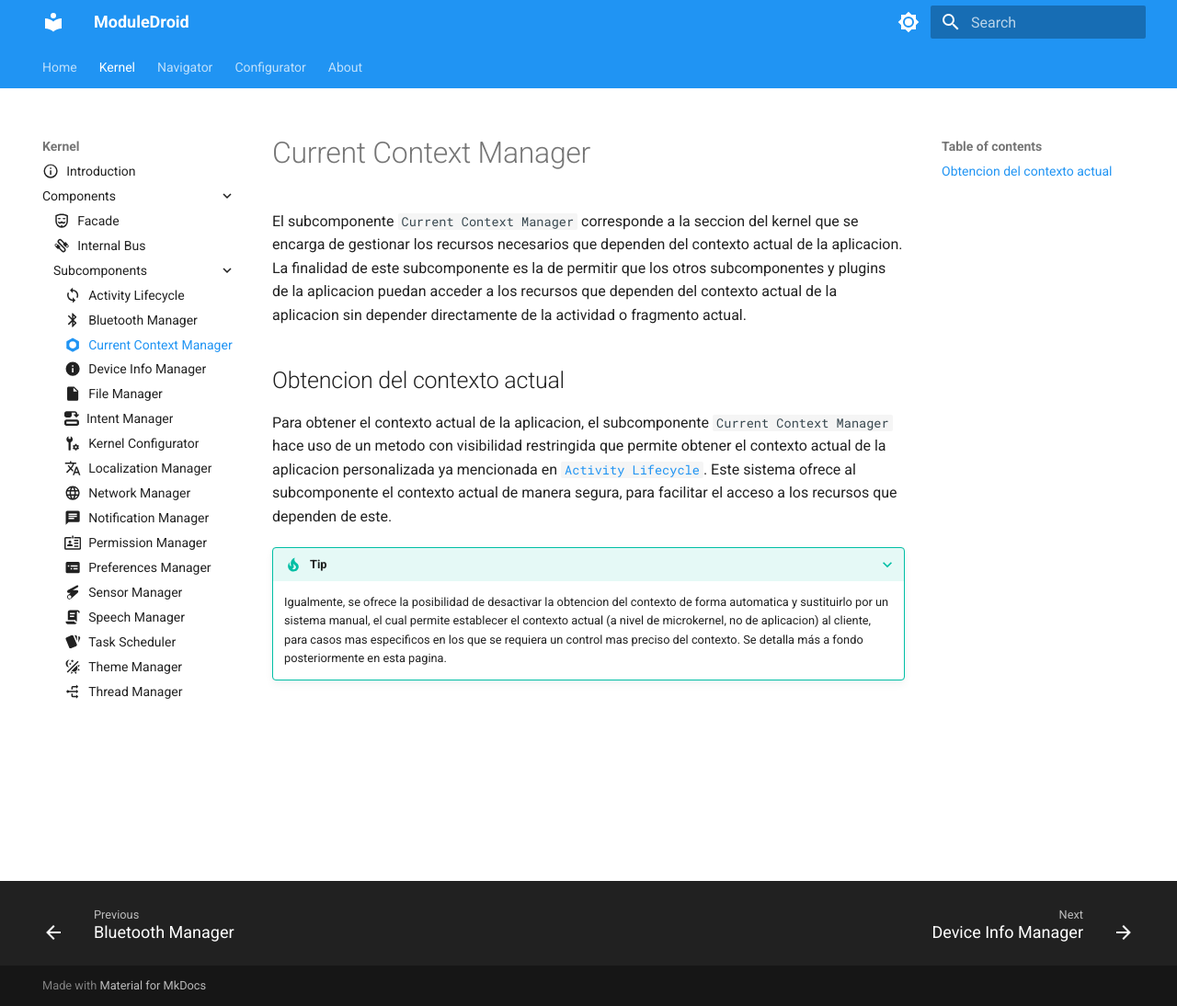
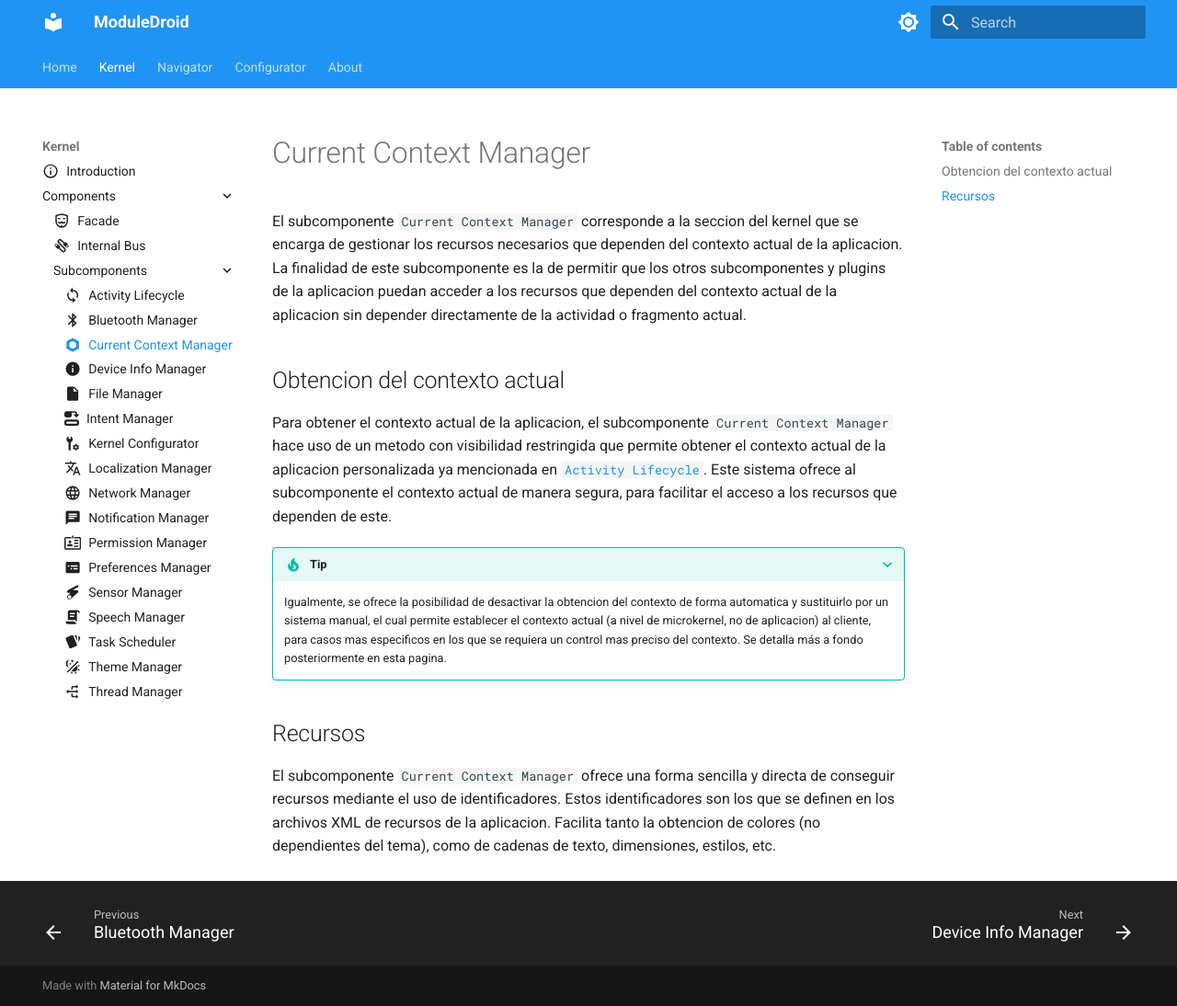
Before and after one commit to agp221-ua/ModuleDroid-Doc, an MkDocs documentation site: the page built from docs/kernel/components/subcomponents/current_context_manager.md, in a window 1280 px wide and 1094 px high. Shown: the whole window at 92% size. Built offline with MkDocs 1.6.1 and Material for MkDocs 9.7.7, drawn with Linux system fonts in a browser that asks for light colours.

Commit message:
current context manager

```diff
--- a/docs/kernel/components/subcomponents/current_context_manager.md
+++ b/docs/kernel/components/subcomponents/current_context_manager.md
@@ -22,8 +22,11 @@ dependen de este.
     casos mas especificos en los que se requiera un control mas preciso del contexto. Se detalla más a fondo posteriormente
     en esta pagina.
 
+## Recursos
 
-
+El subcomponente `Current Context Manager` ofrece una forma sencilla y directa de conseguir recursos mediante el uso de
+identificadores. Estos identificadores son los que se definen en los archivos XML de recursos de la aplicacion. Facilita
+tanto la obtencion de colores (no dependientes del tema), como de cadenas de texto, dimensiones, estilos, etc.
 
 [//]: # (todo introduccion del manejador de contexto)
 
```
Also changed, not shown: docs/kernel/components/subcomponents/device_info_manager.md (+2 -0 lines).
